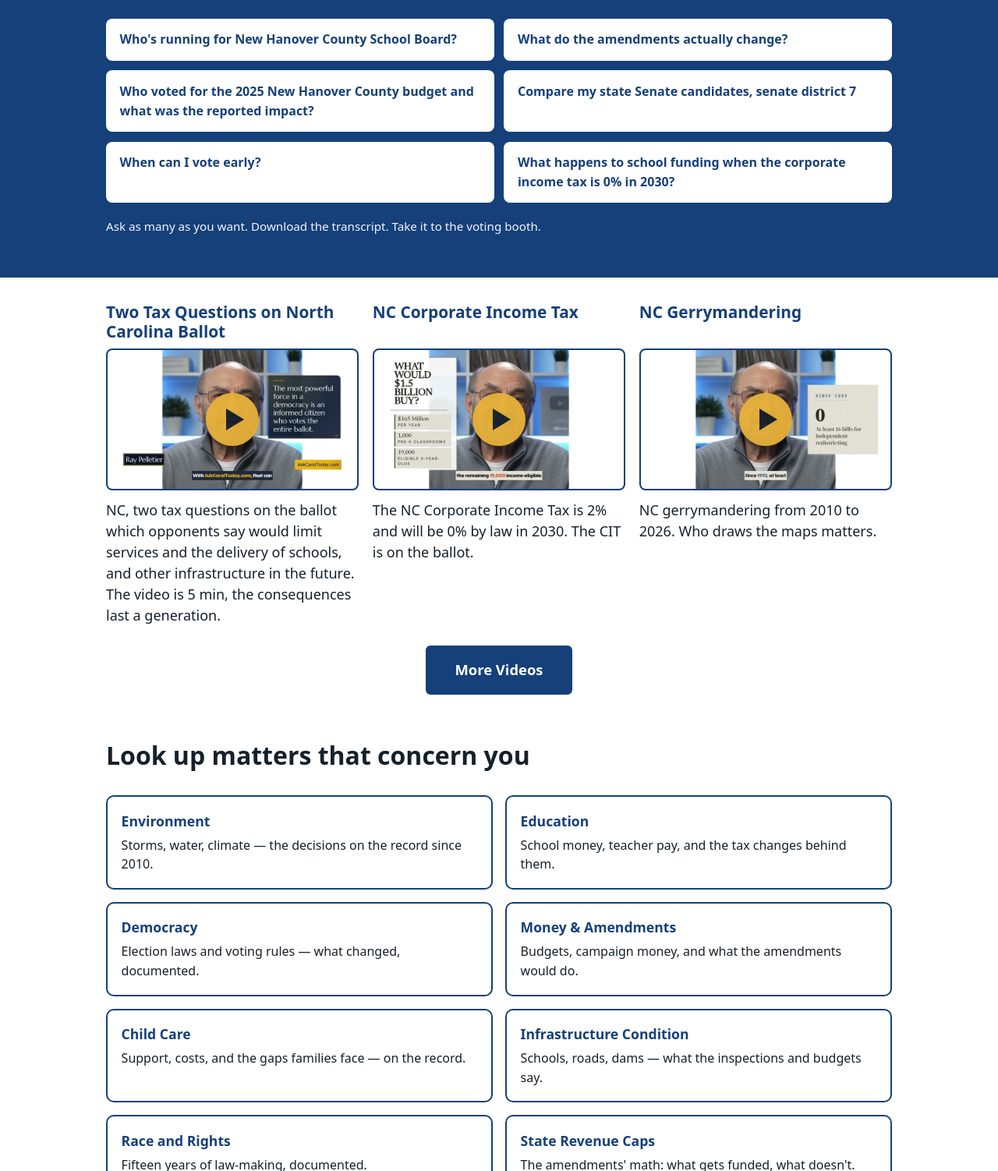
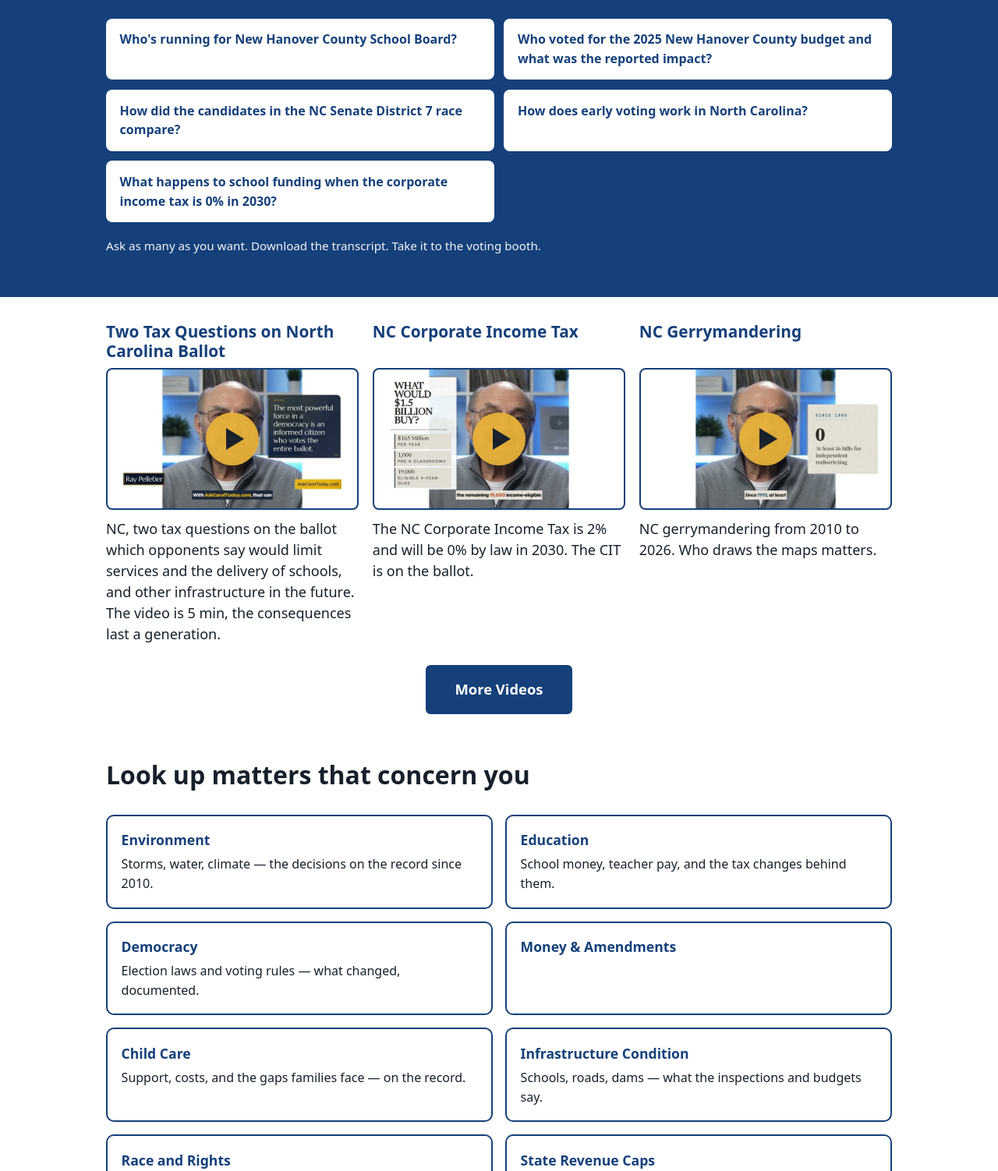
Before and after one commit to rpelletier13-NCPR/acd-front, a plain HTML site: page index.html in a window 1280 px wide. Shown: the part 1658-3160 px from the top of the page at 78% size. Drawn offline with Linux system fonts and the light colour scheme.

Commit message:
Load the certified front-door prompt list (CA4-N23-003)
Six rows and two removals, from CA2's certified list, lifted by program:
  /c/d, /c/e            one certified text in both what is read and what is
                        sent; label and question move together
  /q/infrastructure     new sent text; label and blurb unchanged
  /q/race-rights        new sent text; label and blurb unchanged
  /q/money              new sent text, and its whole blurb line removed, so
                        the label now stands alone
  /q/revenue-caps       new sent text

  chip /c/b             removed whole, both its texts. Its alias is generated
                        from this list, so the path retires with it; the
                        retirement gate was given this order's ruling id.

Clickable prompts 14 -> 13: five chips and eight tiles.

Chip /c/a is HELD and serves exactly as before. Chips /c/c and /c/f and the
tiles /q/environment, /q/education, /q/democracy and /q/childcare are
byte-identical, text and target.

Scoped: this tree is the served tree with index.html and _redirects replaced
and nothing else. The two record sites are not touched.

One caller change in the same load: the tile check read its blurb field
directly, which a label-only tile would have broken.

Co-Authored-By: Claude Opus 5 <noreply@anthropic.com>

```diff
--- a/index.html
+++ b/index.html
@@ -260,10 +260,9 @@ footer p { margin: .35rem 0; }
 <h2>Click on one of these sample questions</h2>
 <div class="chipgrid">
 <a class="chip" href="/c/a" target="_blank" rel="noopener">Who's running for New Hanover County School Board?</a>
-<a class="chip" href="/c/b" target="_blank" rel="noopener">What do the amendments actually change?</a>
 <a class="chip" href="/c/c" target="_blank" rel="noopener">Who voted for the 2025 New Hanover County budget and what was the reported impact?</a>
-<a class="chip" href="/c/d" target="_blank" rel="noopener">Compare my state Senate candidates, senate district 7</a>
-<a class="chip" href="/c/e" target="_blank" rel="noopener">When can I vote early?</a>
+<a class="chip" href="/c/d" target="_blank" rel="noopener">How did the candidates in the NC Senate District 7 race compare?</a>
+<a class="chip" href="/c/e" target="_blank" rel="noopener">How does early voting work in North Carolina?</a>
 <a class="chip" href="/c/f" target="_blank" rel="noopener">What happens to school funding when the corporate income tax is 0% in 2030?</a>
 </div>
 <p class="chipfoot">Ask as many as you want. Download the transcript. Take it to the voting booth.</p>
@@ -295,7 +294,7 @@ footer p { margin: .35rem 0; }
 <a class="tile" href="/q/environment" target="_blank" rel="noopener"><b>Environment</b>Storms, water, climate — the decisions on the record since 2010.</a>
 <a class="tile" href="/q/education" target="_blank" rel="noopener"><b>Education</b>School money, teacher pay, and the tax changes behind them.</a>
 <a class="tile" href="/q/democracy" target="_blank" rel="noopener"><b>Democracy</b>Election laws and voting rules — what changed, documented.</a>
-<a class="tile" href="/q/money" target="_blank" rel="noopener"><b>Money & Amendments</b>Budgets, campaign money, and what the amendments would do.</a>
+<a class="tile" href="/q/money" target="_blank" rel="noopener"><b>Money & Amendments</b></a>
 <a class="tile" href="/q/childcare" target="_blank" rel="noopener"><b>Child Care</b>Support, costs, and the gaps families face — on the record.</a>
 <a class="tile" href="/q/infrastructure" target="_blank" rel="noopener"><b>Infrastructure Condition</b>Schools, roads, dams — what the inspections and budgets say.</a>
 <a class="tile" href="/q/race-rights" target="_blank" rel="noopener"><b>Race and Rights</b>Fifteen years of law-making, documented.</a>
```
Also changed, not shown: 1 other file.
